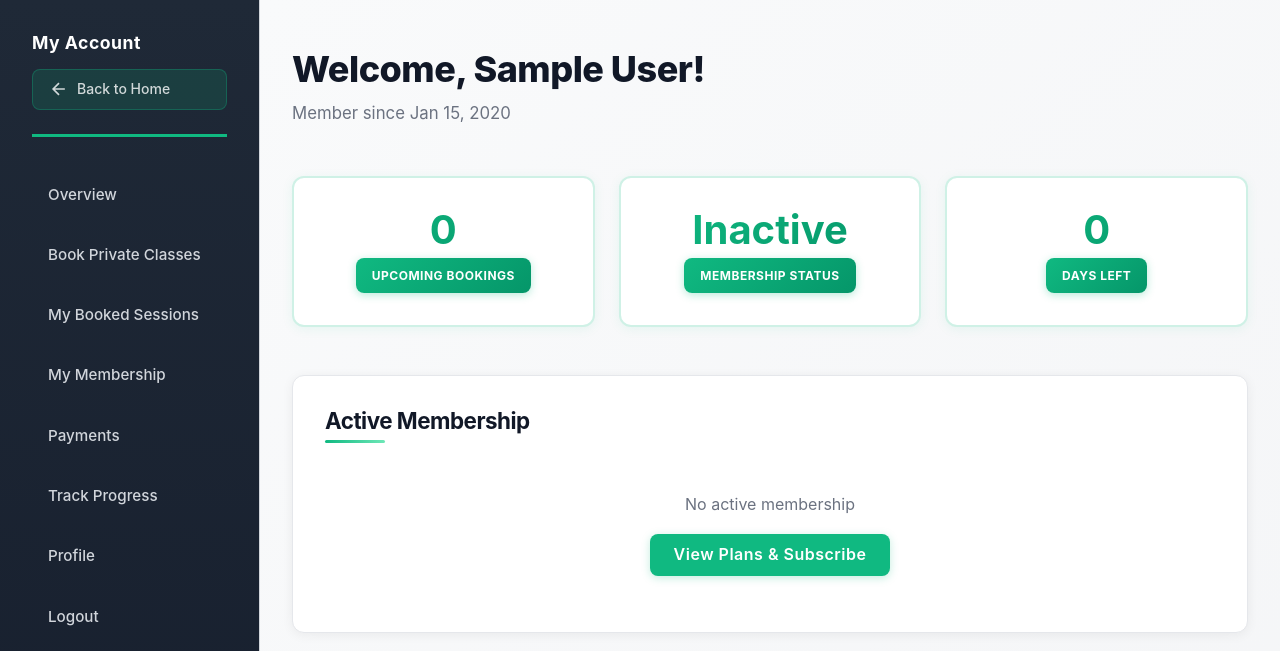
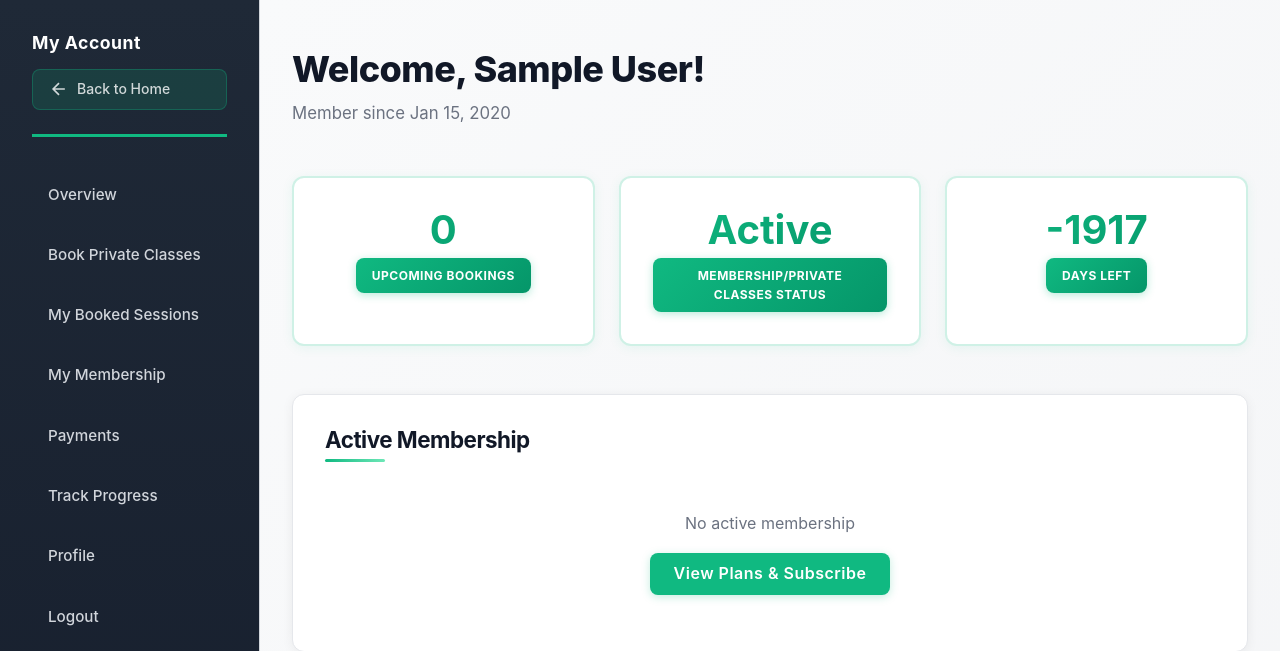
Before and after one commit to Rinji47/TrainWise, a Django app: page /browse-plans/ in a window 1280 px wide. Shown: the top 651 px of the page. Run offline with Django 5.2, Linux system fonts and the light colour scheme; a user stored in the database is signed in; tables that the repository leaves empty hold one stand-in row (values such as "Sample post"); some libraries are stand-ins or nearby versions.

Commit message:
updated the membershipui

```diff
--- a/accounts/views.py
+++ b/accounts/views.py
@@ -215,14 +215,23 @@
     # Active subscription
     # -------------------------
     active_subscription = MemberSubscription.objects.filter(
+    member=user,
+    is_active=True,
+    start_date__lte=today,
+    end_date__gte=today
+    ).order_by('-end_date').first()
+
+    active_private_class = PrivateClass.objects.filter(
         member=user,
         is_active=True,
-        start_date__lte=today,
-        end_date__gte=today
-    ).order_by('-end_date').first()
+        start_date__lte=today
+    ).order_by('-start_date').first()
 
-    if active_subscription:
-        days_remaining = (active_subscription.end_date - today).days
+    if active_subscription or active_private_class:
+        if active_subscription:
+            days_remaining = (active_subscription.end_date - today).days
+        elif active_private_class:
+            days_remaining = (active_private_class.end_date - today).days
         membership_status = "Active"
     else:
         days_remaining = 0
--- a/static/js/datatables-init.js
+++ b/static/js/datatables-init.js
@@ -81,6 +81,7 @@
   });
 };
 
+$.fn.dataTable.ext.errMode = 'none';
 document.addEventListener('DOMContentLoaded', () => {
   if (!window.jQuery || !jQuery.fn || !jQuery.fn.DataTable) {
     return;
--- a/templates/user/dashboard.html
+++ b/templates/user/dashboard.html
@@ -172,7 +172,7 @@
 
             <div class="stat-card">
                 <div class="stat-value">{{ membership_status }}</div>
-                <div class="stat-label">Membership Status</div>
+                <div class="stat-label">Membership/Private Classes Status</div>
             </div>
 
             <div class="stat-card">
```
Also changed, not shown: trainwise/settings.py (+6 -1 lines).
